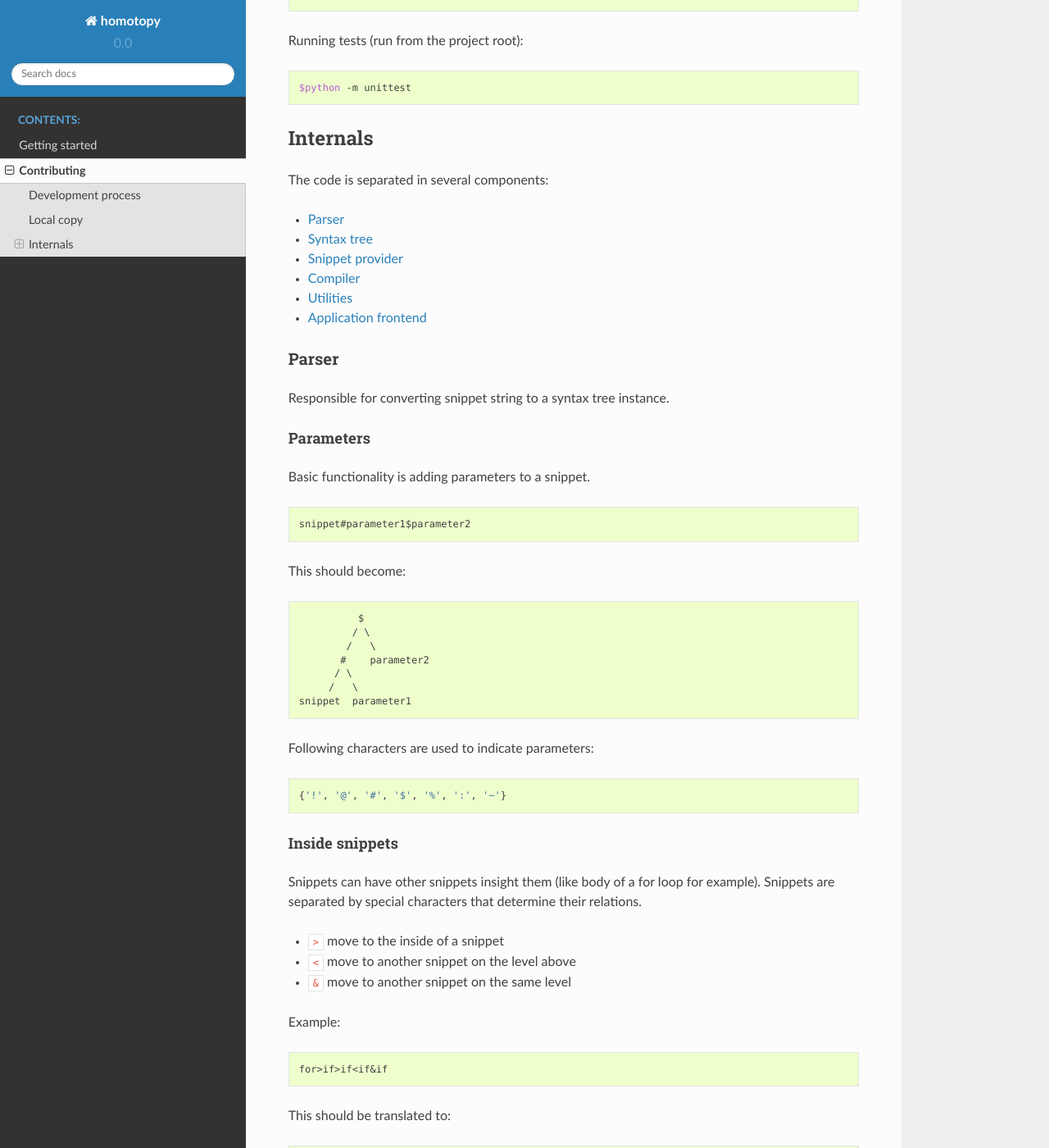
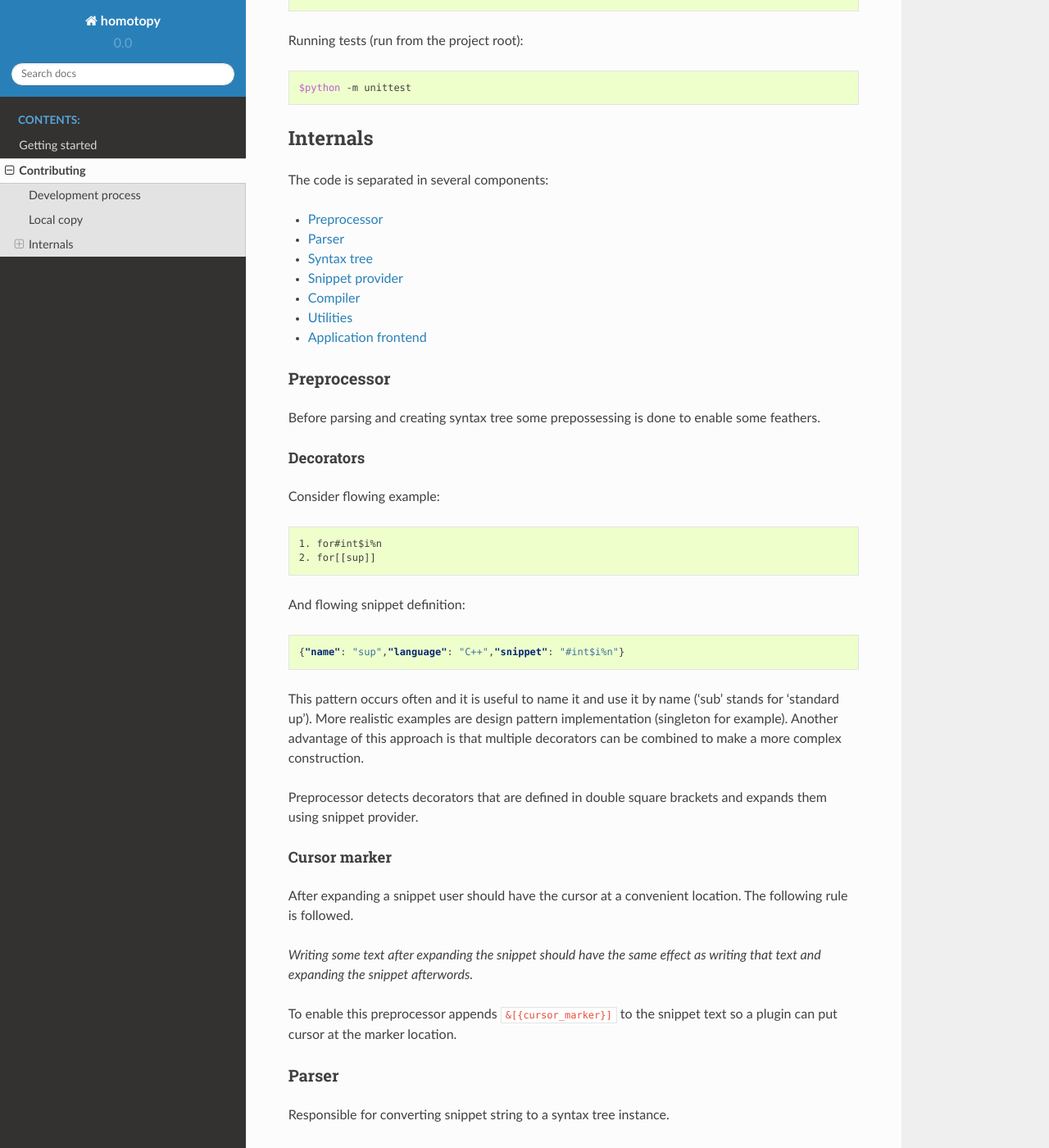
Before and after one commit to Ahhhhmed/homotopy, a Sphinx documentation site: the page built from docs/contributing.rst, in a window 1280 px wide and 1400 px high, scrolled down 517 px. Shown: the whole window at 82% size. Built offline with Sphinx 7.4.7 and the Read the Docs theme 2.0.0, drawn with Linux system fonts in a browser that asks for light colours.

Commit message:
preprocessor_docs (#12)
* Added docstrings to Preprocessor class

* Add preprocessor documentation

```diff
--- a/docs/contributing.rst
+++ b/docs/contributing.rst
@@ -35,12 +35,54 @@ Internals
 
 The code is separated in several components:
 
+* `Preprocessor`_
 * `Parser`_
 * `Syntax tree`_
 * `Snippet provider`_
 * `Compiler`_
 * `Utilities`_
 * `Application frontend`_
+
+Preprocessor
+^^^^^^^^^^^^
+
+Before parsing and creating syntax tree some prepossessing is done to enable some feathers.
+
+Decorators
+""""""""""
+
+Consider flowing example:
+
+.. code-block:: text
+
+   1. for#int$i%n
+   2. for[[sup]]
+
+And flowing snippet definition:
+
+.. code-block:: json
+
+    {"name": "sup","language": "C++","snippet": "#int$i%n"}
+
+This pattern occurs often and it is useful to name it and use it by name ('sub' stands for 'standard up').
+More realistic examples are design pattern implementation (singleton for example).
+Another advantage of this approach is that multiple decorators can be combined to make a more complex construction.
+
+Preprocessor detects decorators that are defined in double square brackets and expands them using snippet provider.
+
+Cursor marker
+"""""""""""""
+
+After expanding a snippet user should have the cursor at a convenient location.
+The following rule is followed.
+
+
+*Writing some text after expanding the snippet should have the same effect as
+writing that text and expanding the snippet afterwords.*
+
+
+To enable this preprocessor appends :code:`&[{cursor_marker}]` to the snippet text
+so a plugin can put cursor at the marker location.
 
 Parser
 ^^^^^^
```
Also changed, not shown: 1 other file.
